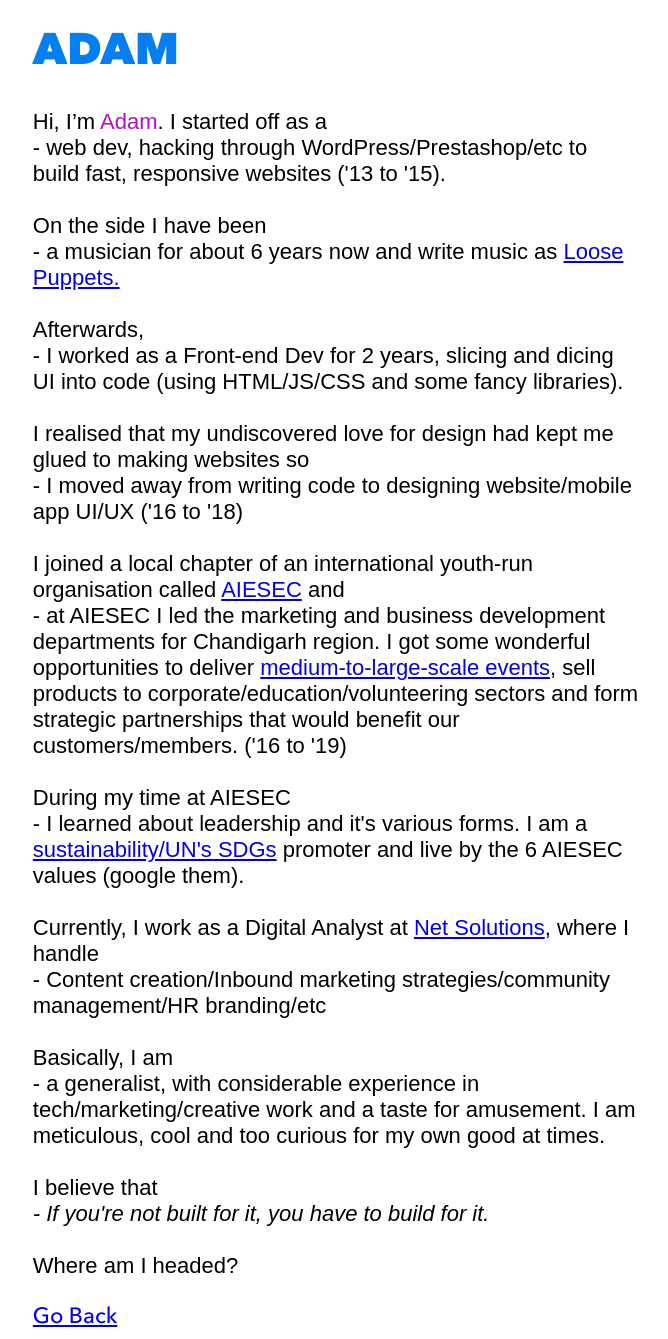
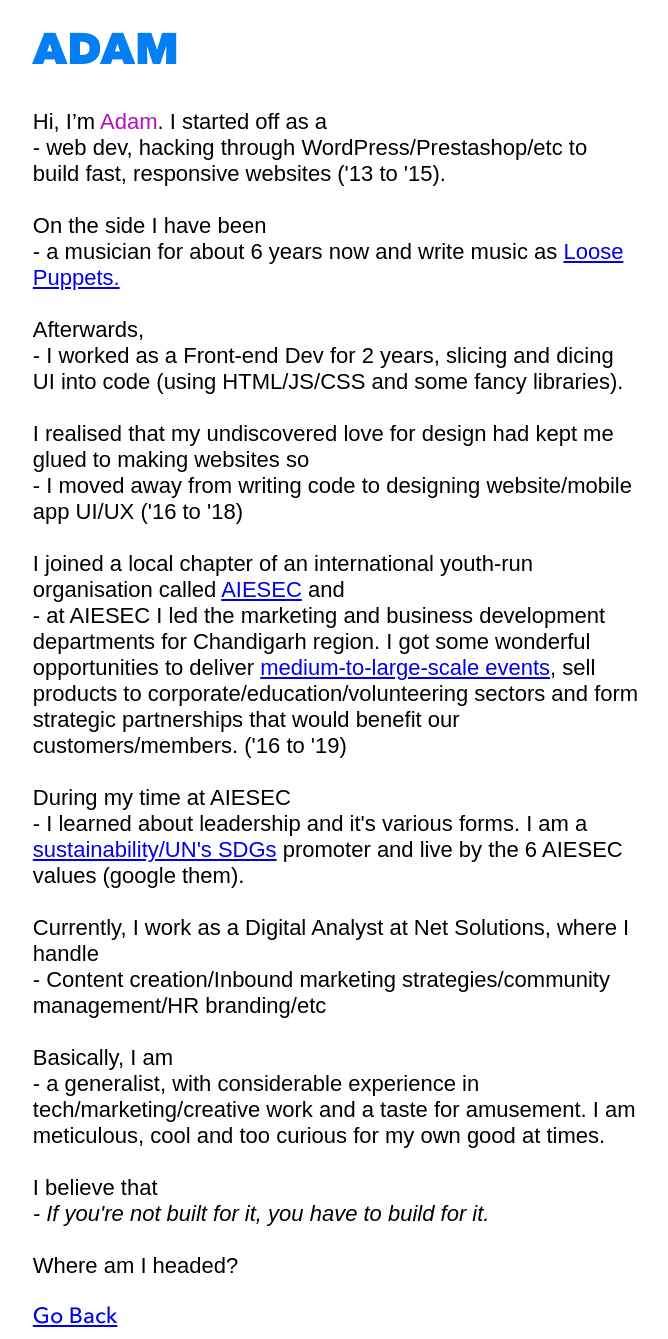
Before and after one commit to adamfredie/adamfredie.github.io, a Jekyll site: the page me.html, which Jekyll copies as it is, in a window 1280 px wide. Shown: the whole page, without its empty margins (228-896 px from the left). Built offline with Jekyll 4.4.1, drawn with Linux system fonts in a browser that asks for light colours; part of the change alters nothing that is shown.

Commit message:
ns backlink removed

```diff
--- a/me.html
+++ b/me.html
@@ -199,7 +199,7 @@
 						During my time at AIESEC
 						<br>- I learned about leadership and it's various forms. I am a <a href="https://www.undp.org/content/undp/en/home/sustainable-development-goals.html">sustainability/UN's SDGs</a> promoter and live by the 6 AIESEC values (google them). <br>
 						<br>
-						Currently, I work as a Digital Analyst at <a href="https://netsolutions.com">Net Solutions</a>, where I handle<br>
+						Currently, I work as a Digital Analyst at Net Solutions, where I handle<br>
 						- Content creation/Inbound marketing strategies/community management/HR branding/etc <br>
 						<br>
 						Basically, I am<br>
```
